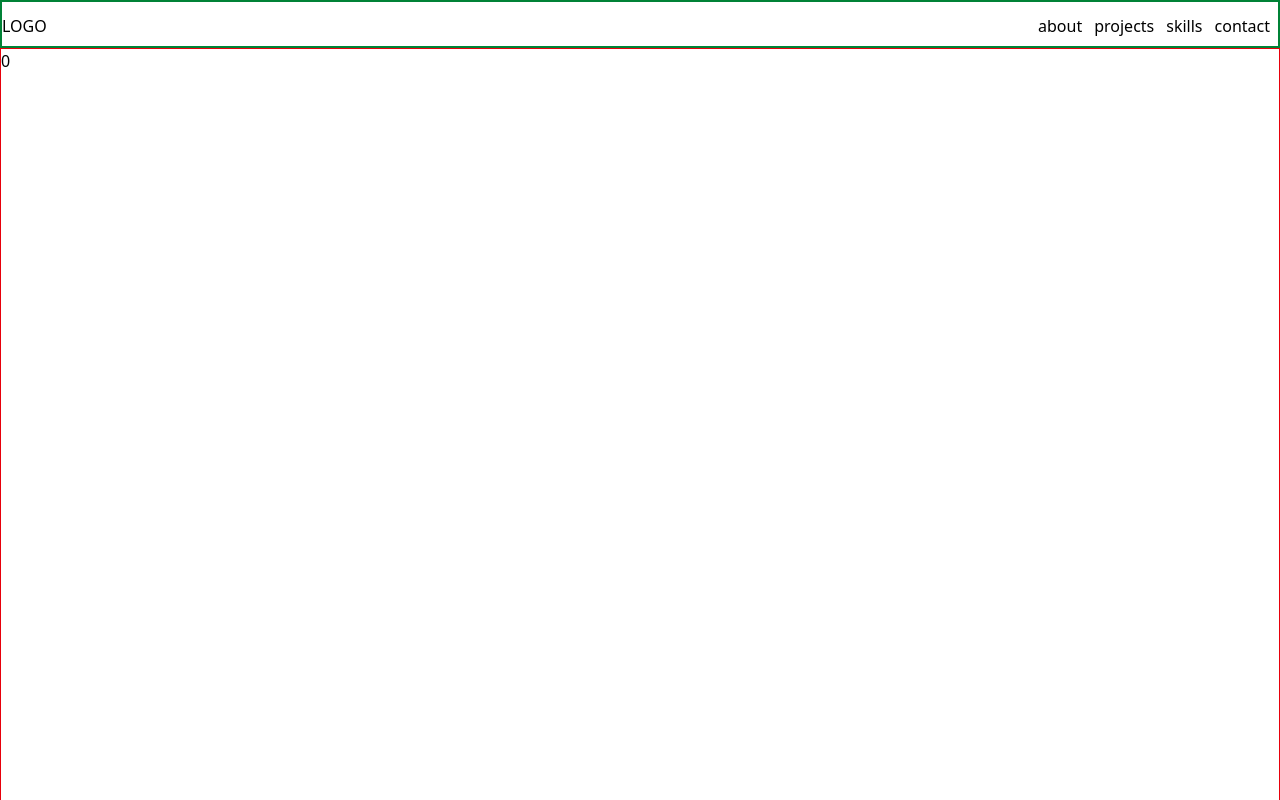
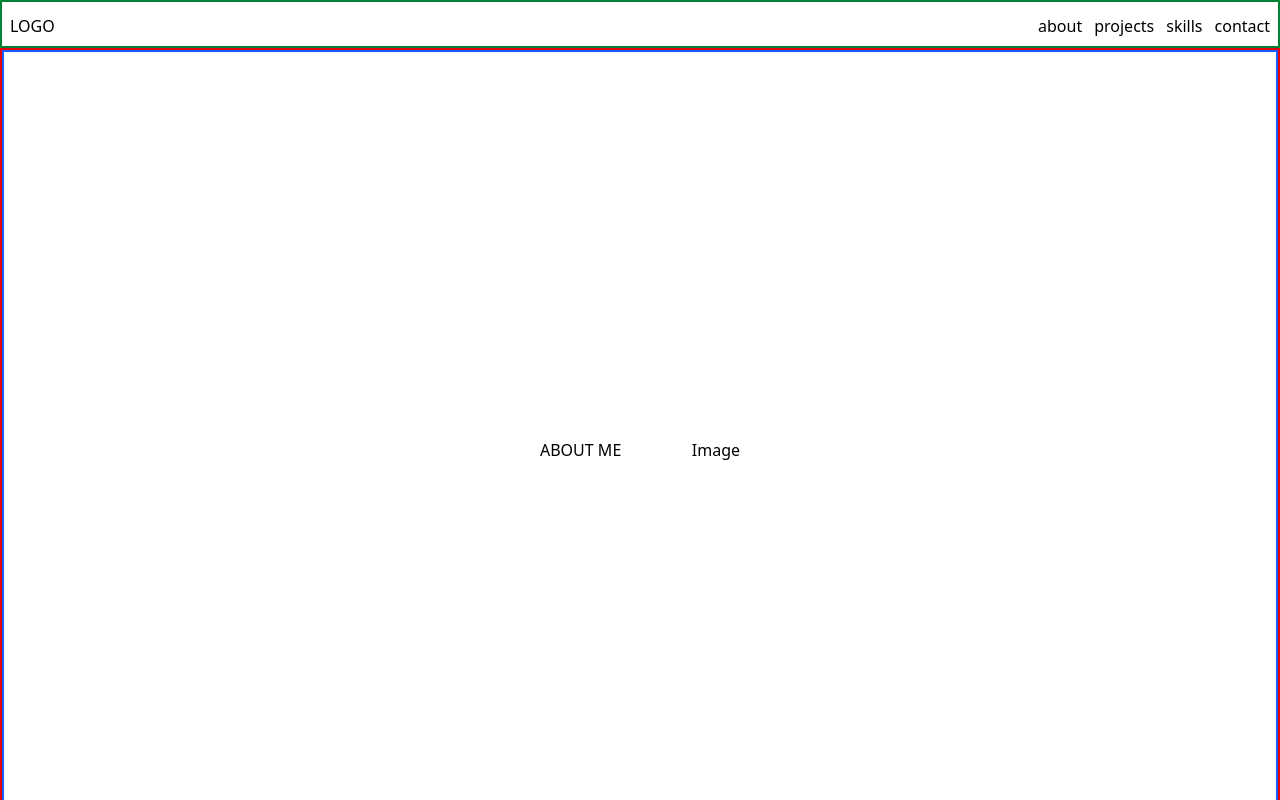
Before and after one commit to MGavranovic/new-portfolio, a React (Vite) app: page / in a window 1280 px wide. Shown: the top 800 px of the page. Built offline with nearby package versions, Linux system fonts and the light colour scheme.

Commit message:
More scaffolding

```diff
--- a/src/components/navbar/Navbar.tsx
+++ b/src/components/navbar/Navbar.tsx
@@ -2,7 +2,7 @@ function Navbar() {
   return (
     <div className="w-vw h-12 border-2 border-green-700 ">
       <div className="w-vw h-12 flex justify-between items-center">
-        <p>LOGO</p>
+        <p className="pl-2">LOGO</p>
         <div className="flex w-60 justify-between pr-2">
           <p>about</p>
           <p>projects</p>
--- /dev/null
+++ b/src/components/pages/about/About.tsx
@@ -0,0 +1,12 @@
+function About() {
+  return (
+    <div className="flex h-dvh border-2  border-blue-600 items-center justify-center">
+      <div className="flex justify-between w-50">
+        <p>ABOUT ME</p>
+        <p>Image</p>
+      </div>
+    </div>
+  );
+}
+
+export default About;
--- a/src/components/sections/Section.tsx
+++ b/src/components/sections/Section.tsx
@@ -1,4 +1,5 @@
 import { SectionType } from "../../constants";
+import About from "../pages/about/About";
 
 interface SectionTypeProps {
   type: SectionType;
@@ -9,11 +10,19 @@ interface SectionTypeProps {
  *
  * Renders different content based on the provided SectionType
  * @param type - enum value that determines which section is displayed
+ *
+ * 0 - about
+ *
+ * 1 - projects
+ *
+ * 2 - skills
+ *
+ * 3 - contact
  */
 function Section({ type }: SectionTypeProps) {
   return (
-    <div className="size-svw border border-red-600">
-      <p>{type}</p>
+    <div className="h-dvh size-vw border-2 border-red-600">
+      {type ? 0 : <About></About>}
     </div>
   );
 }
```
